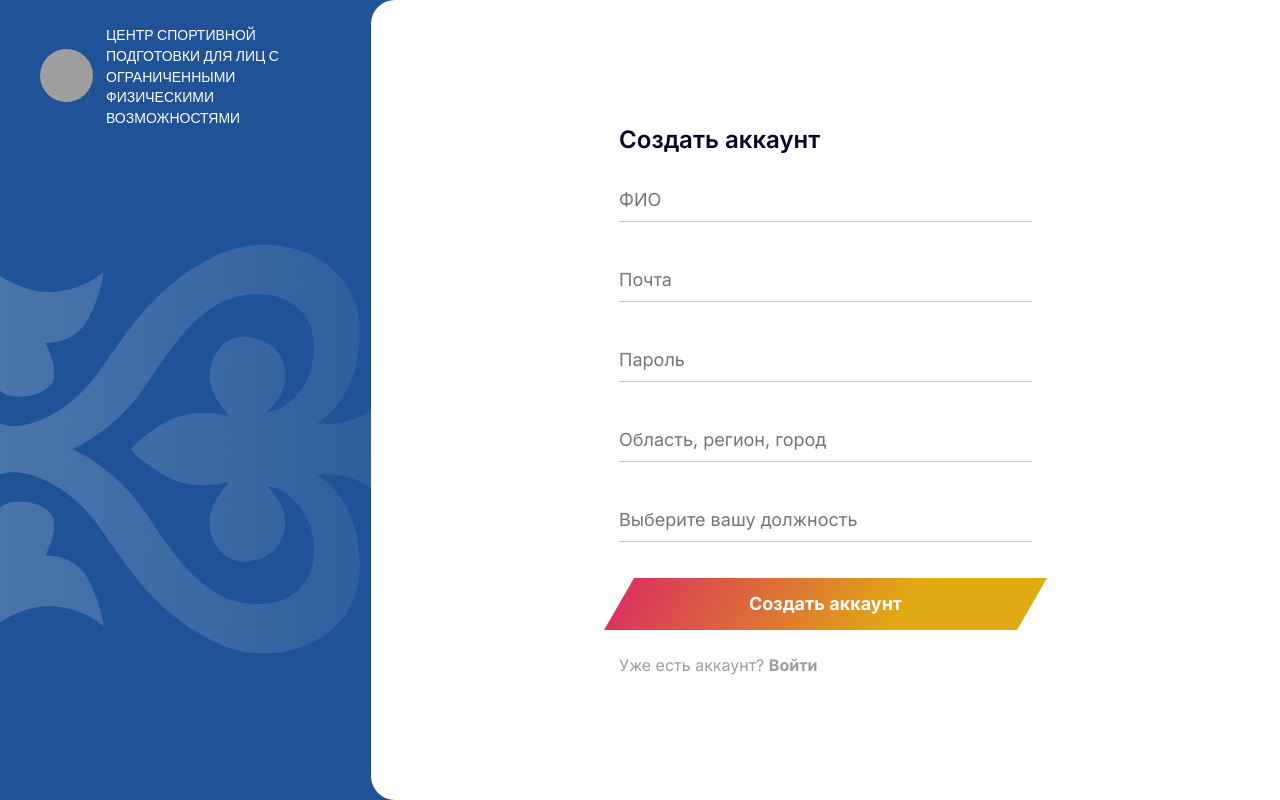
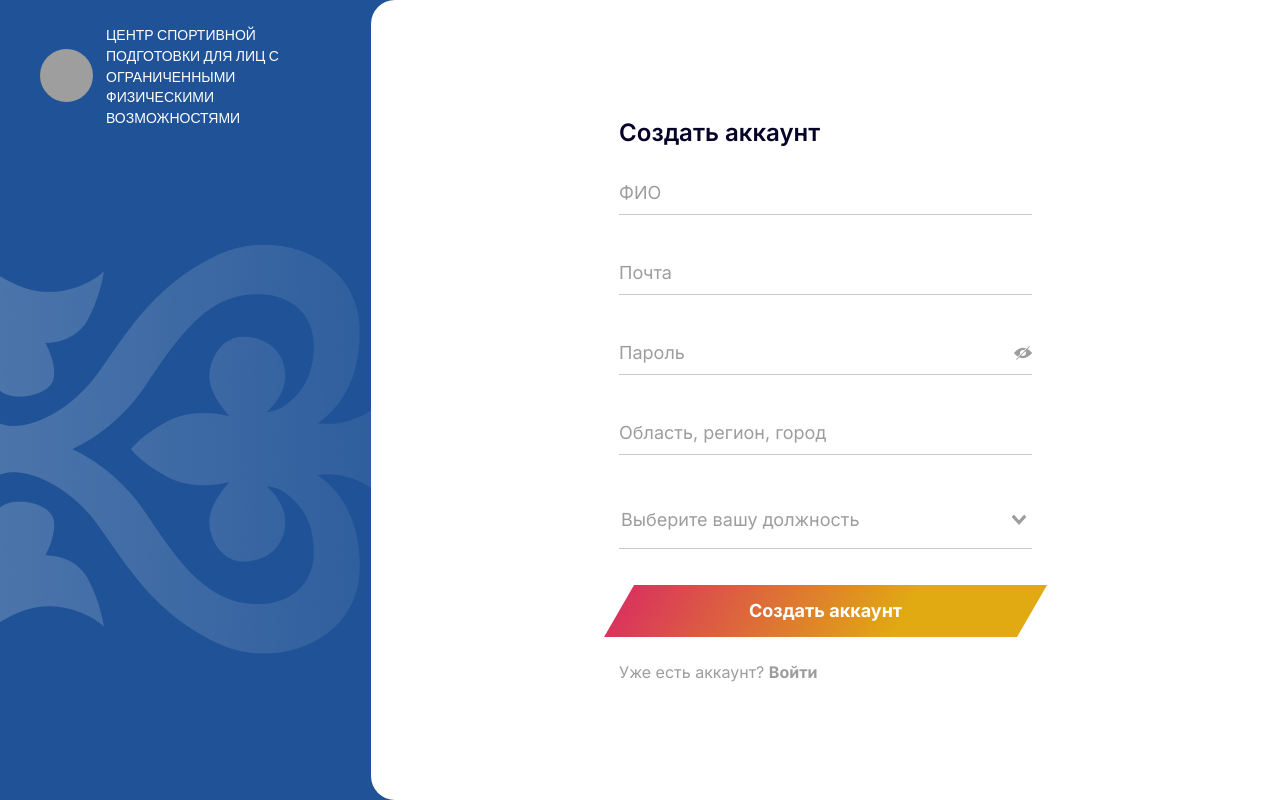
Before and after one commit to Khazae/Sport, a Vue app: page /login in a window 1280 px wide. Shown: the top 800 px of the page. Built offline with nearby package versions, Linux system fonts and the light colour scheme; grey boxes are pictures that could not be loaded.

Commit message:
update login

```diff
--- a/package.json
+++ b/package.json
@@ -12,7 +12,8 @@
     "swiper": "^6.8.4",
     "swiper-vue2": "^1.0.10",
     "vue": "^2.6.14",
-    "vue-router": "^3.5.1"
+    "vue-router": "^3.5.1",
+    "vue-select": "^3.20.2"
   },
   "devDependencies": {
     "@babel/core": "^7.12.16",
--- a/src/assets/styles/global.css
+++ b/src/assets/styles/global.css
@@ -1171,3 +1171,24 @@ a {
   left: 0;
   z-index: -1;
 }
+
+#vs1__combobox {
+  border: none !important;
+}
+
+.vs__selected-options input {
+  font-family: "Inter", sans-serif;
+  font-size: 18px;
+  font-weight: 400;
+  padding: 0 !important;
+  color: #9d9d9d !important;
+}
+
+.vs__dropdown-option--highlight {
+  background: #edf1f7 !important;
+  color: var(--color-black) !important;
+}
+
+.vs__dropdown-option {
+  padding: 16px !important;
+}
--- a/src/components/BudgetFile.vue
+++ b/src/components/BudgetFile.vue
@@ -10,7 +10,10 @@
         <span class="budget_text_content_data">5.11.2023</span>
       </div>
     </div>
-    <a href="#" class="budget_link"
+    <a
+      href="https://www.w3.org/WAI/ER/tests/xhtml/testfiles/resources/pdf/dummy.pdf"
+      target="_blank"
+      class="budget_link"
       >Скачать <img src="../assets/downloadIcon.svg" alt="Download"
     /></a>
   </div>
--- a/src/components/Header.vue
+++ b/src/components/Header.vue
@@ -41,7 +41,7 @@
           </ul>
         </nav>
         <div class="loginContent">
-          <router-link to="/personal-area" class="loginLink">
+          <router-link to="/login" class="loginLink">
             <img src="../assets/user.svg" class="loginImage" alt="User" />
             <span class="loginText">Войти</span>
           </router-link>
--- /dev/null
+++ b/src/layouts/HomveNavigationLayout.vue
@@ -0,0 +1,36 @@
+<template>
+  <div id="navigation">
+    <Header />
+    <router-view />
+    <Footer />
+  </div>
+</template>
+
+<script>
+import Header from "../components/Header.vue";
+import Footer from "../components/Footer.vue";
+
+export default {
+  name: "App",
+  components: {
+    Header,
+    Footer,
+  },
+};
+</script>
+
+<style scoped>
+#navigation {
+  display: flex;
+  flex-direction: column;
+  min-height: 100vh;
+}
+
+router-view {
+  flex: 1;
+}
+
+Footer {
+  margin-top: auto;
+}
+</style>
--- a/src/router/index.js
+++ b/src/router/index.js
@@ -11,14 +11,21 @@ const routes = [
   },
   {
     path: "/",
-    name: "navigationLayout",
-    component: () => import("../layouts/NavigationLayout.vue"),
+    name: "homeNavigationLayout",
+    component: () => import("../layouts/HomveNavigationLayout.vue"),
     children: [
       {
         path: "/",
         name: "home",
         component: () => import("../views/HomeView.vue"),
       },
+    ],
+  },
+  {
+    path: "/",
+    name: "navigationLayout",
+    component: () => import("../layouts/NavigationLayout.vue"),
+    children: [
       {
         path: "/personal-area",
         name: "personalArea",
--- a/src/views/auth/LoginView.vue
+++ b/src/views/auth/LoginView.vue
@@ -24,8 +24,13 @@
               <input type="text" class="form_input" placeholder="Почта" />
             </div>
 
-            <div class="form_group">
+            <div class="form_group password_group">
               <input type="password" class="form_input" placeholder="Пароль" />
+              <img
+                src="../../assets/password.svg"
+                class="password_img"
+                alt=""
+              />
             </div>
 
             <div class="form_group">
@@ -37,11 +42,17 @@
             </div>
 
             <div class="form_group">
-              <input
+              <!-- <input
                 type="text"
                 class="form_input"
                 placeholder="Выберите вашу должность"
-              />
+              /> -->
+
+              <v-select
+                :options="options"
+                class="form_input"
+                placeholder="Выберите вашу должность"
+              ></v-select>
             </div>
             <button type="submit" class="link local_link button">
               <div class="link__text button_text">Создать аккаунт</div>
@@ -59,7 +70,16 @@
 </template>
 
 <script>
-export default {};
+import vSelect from "vue-select";
+import "vue-select/dist/vue-select.css";
+export default {
+  components: { vSelect },
+  data() {
+    return {
+      options: ["Тренер", "Начальник"],
+    };
+  },
+};
 </script>
 
 <style scoped>
@@ -75,6 +95,7 @@ export default {};
   width: 29%;
   padding: 24px 40px;
   position: relative;
+  z-index: 100;
 }
 
 .login_left_content::after {
@@ -86,6 +107,7 @@ export default {};
   position: absolute;
   left: 0;
   top: 30%;
+  z-index: -1;
 }
 
 .login_right_content {
@@ -98,6 +120,7 @@ export default {};
   background-color: #fff;
   border-top-left-radius: 24px;
   border-bottom-left-radius: 24px;
+  z-index: 100;
 }
 
 .form_content {
@@ -122,6 +145,10 @@ export default {};
   border: none;
   border-bottom: 1px solid rgba(201, 201, 201, 1);
   outline: none;
+}
+
+.form_input::placeholder {
+  color: #9d9d9d;
 }
 
 .form_group {
@@ -185,4 +212,20 @@ export default {};
   margin-left: 13px;
   color: var(--color-white);
 }
+
+.password_group {
+  display: flex;
+  align-items: center;
+  border-bottom: 1px solid rgba(201, 201, 201, 1);
+}
+
+.password_group input {
+  border: none;
+}
+
+.password_img {
+  width: 18px;
+  height: 18px;
+  cursor: pointer;
+}
 </style>
```
Also changed, not shown: src/assets/password.svg (added), 1 other file (tests, documents, lock files or other folders).
